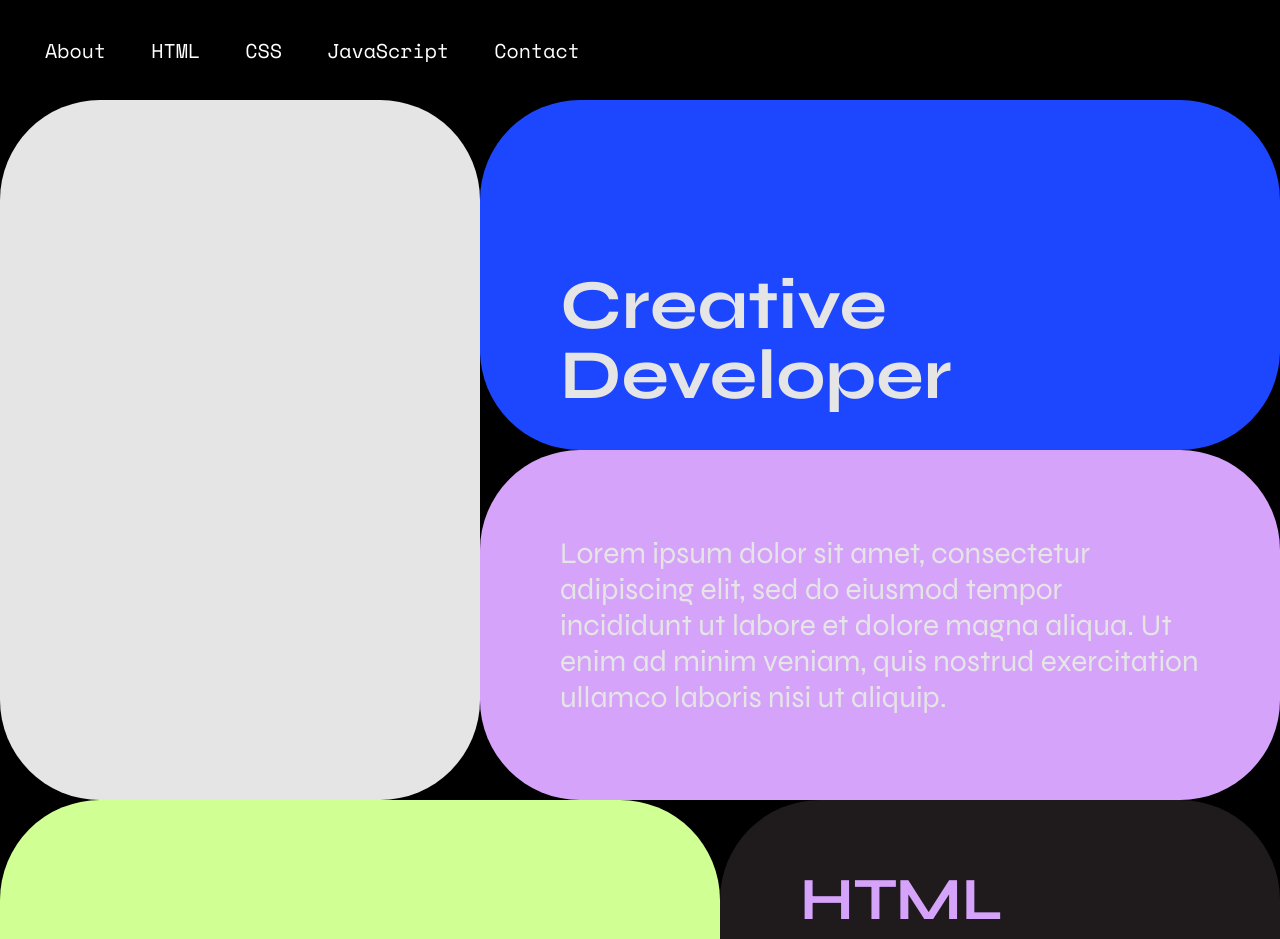
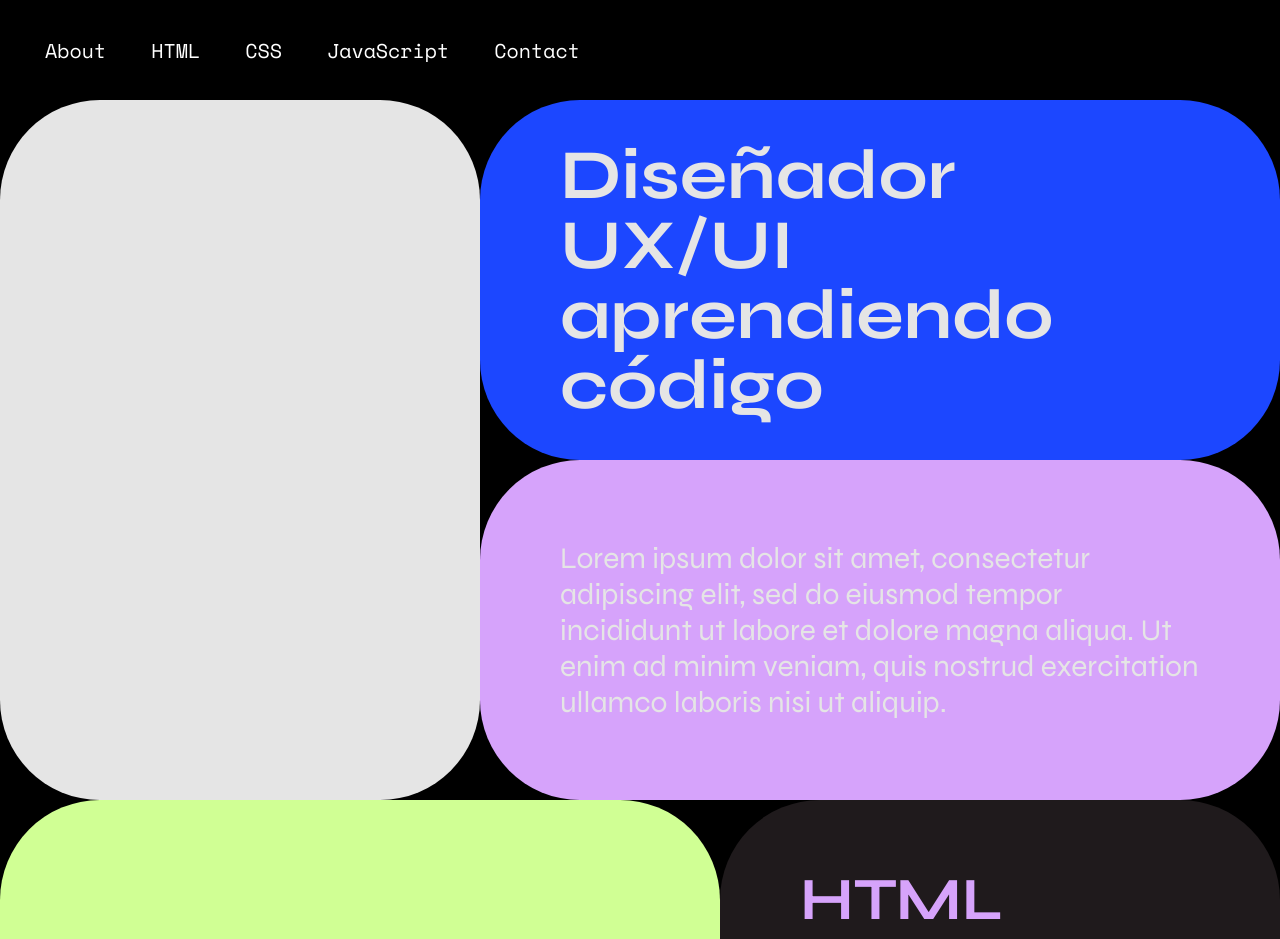
Before and after one commit to garyalua/domestika-html-css-js-basics, a plain HTML site: page index.html in a window 1280 px wide. Shown: the top 939 px of the page. Drawn offline with nearby package versions, Linux system fonts and the light colour scheme.

Commit message:
Update title to reflect UX/UI designer role

```diff
--- a/index.html
+++ b/index.html
@@ -26,7 +26,7 @@
             <div class="empty"></div>
             <article>
                 <div class="title">
-                    <h1>Creative Developer</h1>
+                    <h1>Diseñador UX/UI aprendiendo código</h1>
                 </div>
                 <div class="description">
                     <p>Lorem ipsum dolor sit amet, consectetur adipiscing elit, sed do eiusmod tempor incididunt ut labore et dolore magna aliqua. Ut enim ad minim veniam, quis nostrud exercitation ullamco laboris nisi ut aliquip.</p>
```
